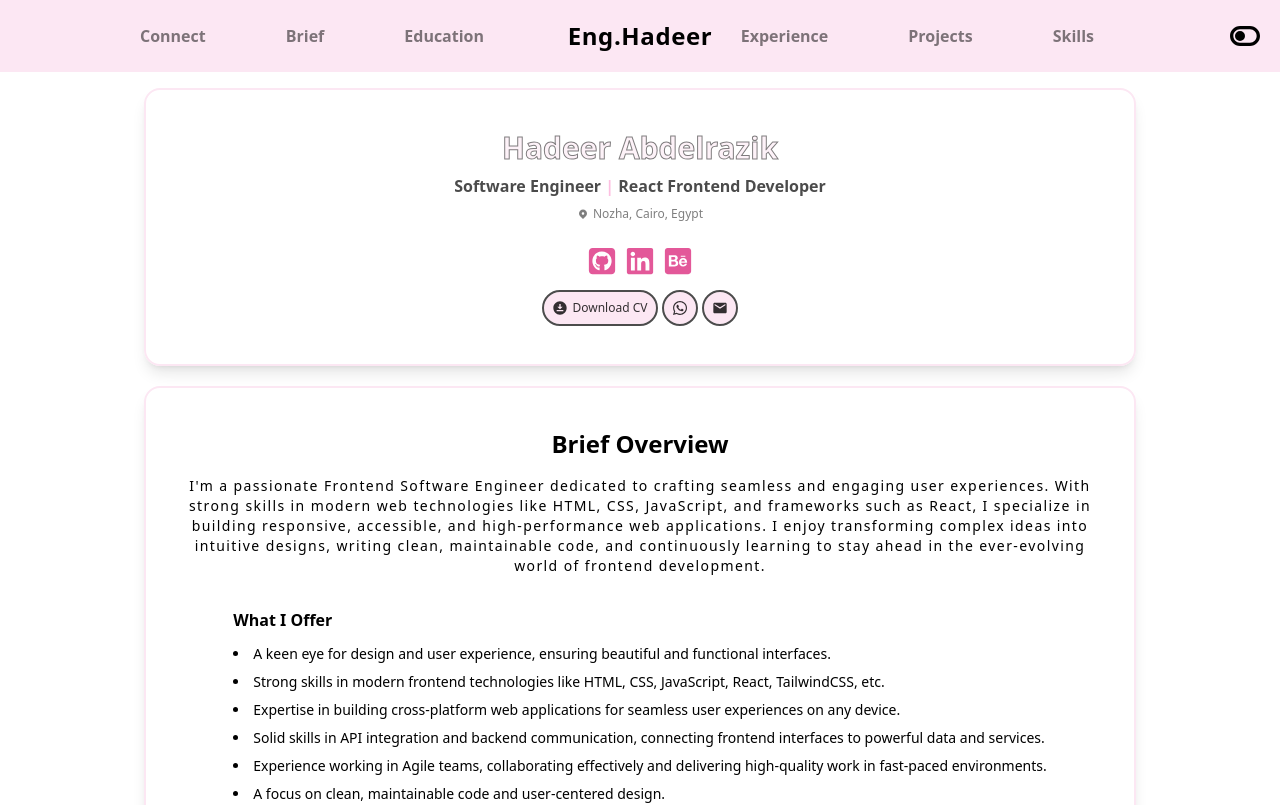
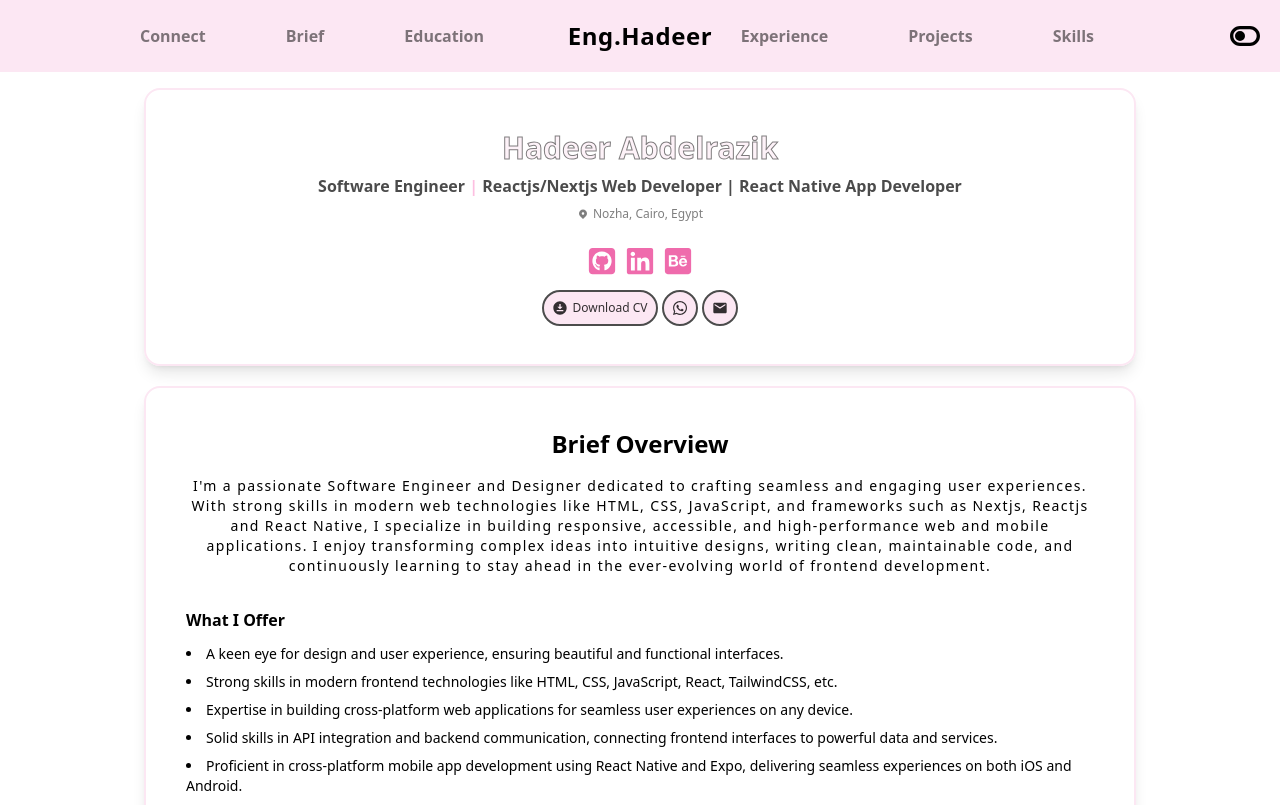
Before and after one commit to HadeerMou/MyPortfolio, a React (Vite) app: page / in a window 1280 px wide. Shown: the top 805 px of the page. Built offline with nearby package versions, Linux system fonts and the light colour scheme.

Commit message:
add skills and project

```diff
--- a/src/App.jsx
+++ b/src/App.jsx
@@ -51,8 +51,8 @@ function App() {
             Hadeer Abdelrazik
           </h1>
           <p className="font-bold opacity-70">
-            Software Engineer <span className="text-pink-300">|</span> React
-            Frontend Developer
+            Software Engineer <span className="text-pink-300">|</span>{" "}
+            Reactjs/Nextjs Web Developer | React Native App Developer
           </p>
           <p className="flex items-center gap-1 text-xs opacity-50">
             <TiLocation /> Nozha, Cairo, Egypt
--- a/src/Components/Brief.jsx
+++ b/src/Components/Brief.jsx
@@ -8,13 +8,14 @@ function Brief() {
     >
       <h1 className="text-2xl font-bold">Brief Overview</h1>
       <p className="mt-4 text-sm tracking-widest text-center">
-        I'm a passionate Frontend Software Engineer dedicated to crafting
+        I'm a passionate Software Engineer and Designer dedicated to crafting
         seamless and engaging user experiences. With strong skills in modern web
-        technologies like HTML, CSS, JavaScript, and frameworks such as React, I
-        specialize in building responsive, accessible, and high-performance web
-        applications. I enjoy transforming complex ideas into intuitive designs,
-        writing clean, maintainable code, and continuously learning to stay
-        ahead in the ever-evolving world of frontend development.
+        technologies like HTML, CSS, JavaScript, and frameworks such as Nextjs,
+        Reactjs and React Native, I specialize in building responsive,
+        accessible, and high-performance web and mobile applications. I enjoy
+        transforming complex ideas into intuitive designs, writing clean,
+        maintainable code, and continuously learning to stay ahead in the
+        ever-evolving world of frontend development.
       </p>
       <div className="mt-8 text-sm">
         <h2 className="font-bold text-base mb-3">What I Offer</h2>
@@ -36,6 +37,15 @@ function Brief() {
             connecting frontend interfaces to powerful data and services.
           </li>
           <li>
+            Proficient in cross-platform mobile app development using React
+            Native and Expo, delivering seamless experiences on both iOS and
+            Android.
+          </li>
+          <li>
+            Skilled in designing mobile-first interfaces with performance and
+            usability in mind.
+          </li>
+          <li>
             Experience working in Agile teams, collaborating effectively and
             delivering high-quality work in fast-paced environments.
           </li>
--- a/src/Components/Projects.jsx
+++ b/src/Components/Projects.jsx
@@ -122,6 +122,26 @@ function Projects({ isDarkMode }) {
       features: [],
       field: "web",
     },
+    {
+      id: 10,
+      name: "Furniro Ecommerce Website",
+      live: "https://furniro-e-commerce-ecru.vercel.app/",
+      img: "/assets/furniro.png",
+      descrption:
+        "Furniro responsive ecomerce website (Home, products and cart pages + cart component).",
+      tech: [
+        "Nextjs",
+        "Reactjs",
+        "TypeScript",
+        "Tailwindcss",
+        "DaisyUi",
+        "CSS",
+        "lucide-react",
+        "Vercel",
+      ],
+      features: [],
+      field: "web",
+    },
   ];
   const fields = ["All", ...new Set(Projects.map((proj) => proj.field))];
 
--- a/src/Components/Skills.jsx
+++ b/src/Components/Skills.jsx
@@ -24,6 +24,14 @@ import { SiHostinger } from "react-icons/si";
 import { SiSwagger } from "react-icons/si";
 import { SiPostman } from "react-icons/si";
 import { SiI18Next } from "react-icons/si";
+import { BiLogoTypescript } from "react-icons/bi";
+import { TbBrandFramerMotion } from "react-icons/tb";
+import { RiNextjsFill } from "react-icons/ri";
+import { TbBrandReactNative } from "react-icons/tb";
+import { SiExpo } from "react-icons/si";
+import { IoLogoAndroid } from "react-icons/io";
+import { FaApple } from "react-icons/fa";
+import { TbDeviceMobileCode } from "react-icons/tb";
 
 function Skills({ isDarkMode }) {
   const skills = [
@@ -32,6 +40,7 @@ function Skills({ isDarkMode }) {
       category: "Languages",
       skills: [
         { icon: <IoLogoJavascript />, name: "JavaScript" },
+        { icon: <BiLogoTypescript />, name: "TypeScript" },
         { icon: <FaPython />, name: "Python" },
         { icon: null, name: "C" },
       ],
@@ -44,24 +53,37 @@ function Skills({ isDarkMode }) {
         { icon: <FaHtml5 />, name: "HTML" },
         { icon: <FaCss3Alt />, name: "CSS" },
         { icon: <IoLogoJavascript />, name: "Javascript" },
-        { icon: <FaReact />, name: "React" },
+        { icon: <BiLogoTypescript />, name: "TypeScript" },
+        { icon: <FaReact />, name: "Reactjs" },
+        { icon: <RiNextjsFill />, name: "Nextjs" },
         { icon: <FaBootstrap />, name: "Bootstrap" },
         { icon: <RiTailwindCssFill />, name: "TailwindCSS" },
         { icon: <FaSass />, name: "SASS/SCSS" },
         { icon: null, name: "ES6+" },
-        { icon: null, name: "Motion" },
+        { icon: <TbBrandFramerMotion />, name: "Framer Motion" },
         { icon: <SiI18Next />, name: "react-i18next" },
       ],
       icon: <FaCode />,
     },
     {
       id: 3,
+      category: "Mobile Development",
+      skills: [
+        { icon: <TbBrandReactNative />, name: "React Native" },
+        { icon: <SiExpo />, name: "Expo" },
+        { icon: <IoLogoAndroid />, name: "Android Development basics" },
+        { icon: <FaApple />, name: "iOS Development basics" },
+      ],
+      icon: <TbDeviceMobileCode />,
+    },
+    {
+      id: 4,
       category: "UI/UX",
       skills: [{ icon: <PiFigmaLogoBold />, name: "Figma" }],
       icon: <FaQuidditch />,
     },
     {
-      id: 4,
+      id: 5,
       category: "Backend Basics & Database",
       skills: [
         { icon: <FaNodeJs />, name: "Nodejs" },
@@ -71,7 +93,7 @@ function Skills({ isDarkMode }) {
       icon: <FaDatabase />,
     },
     {
-      id: 5,
+      id: 6,
       category: "Version Control",
       skills: [
         { icon: <FaGitAlt />, name: "Git" },
@@ -80,7 +102,7 @@ function Skills({ isDarkMode }) {
       icon: <FaGitAlt />,
     },
     {
-      id: 6,
+      id: 7,
       category: "Deployment & Testing",
       skills: [
         { icon: <IoLogoVercel />, name: "Vercel" },
```
Also changed, not shown: public/assets/furniro.png (added).
